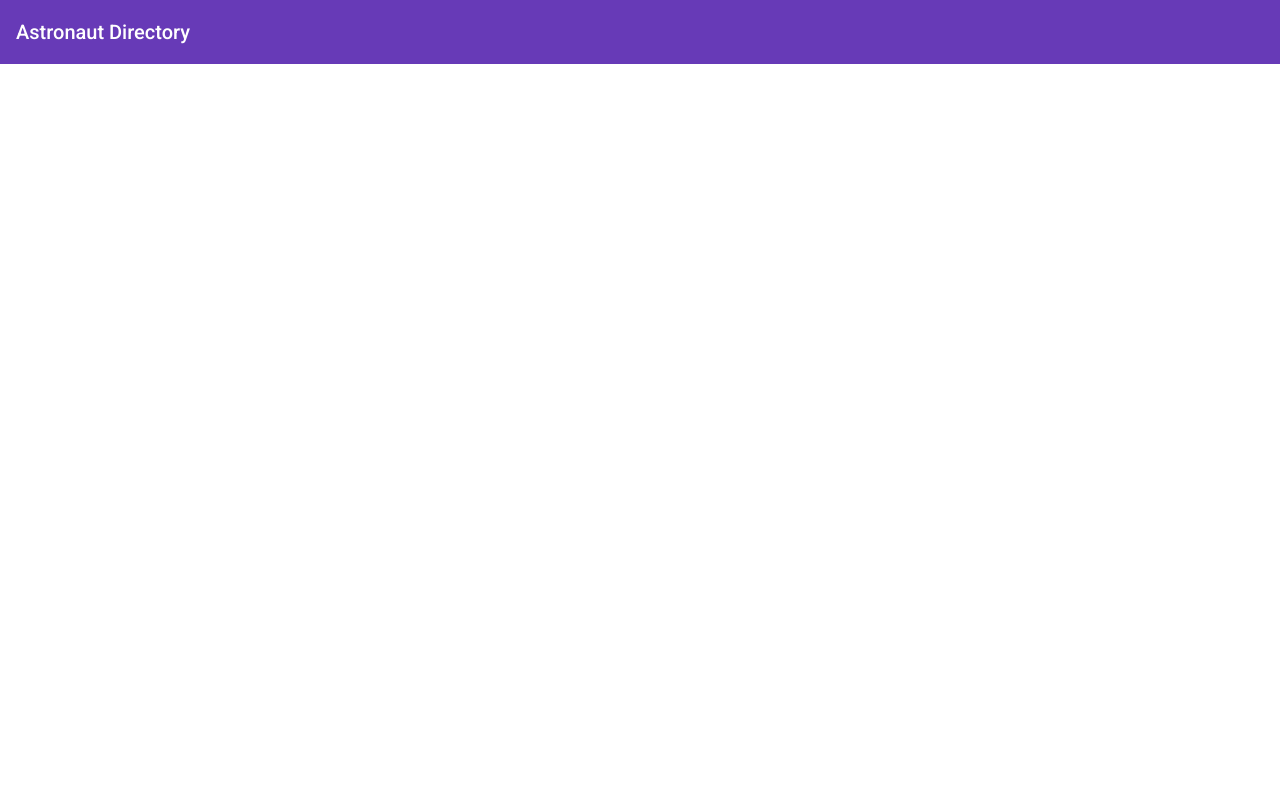
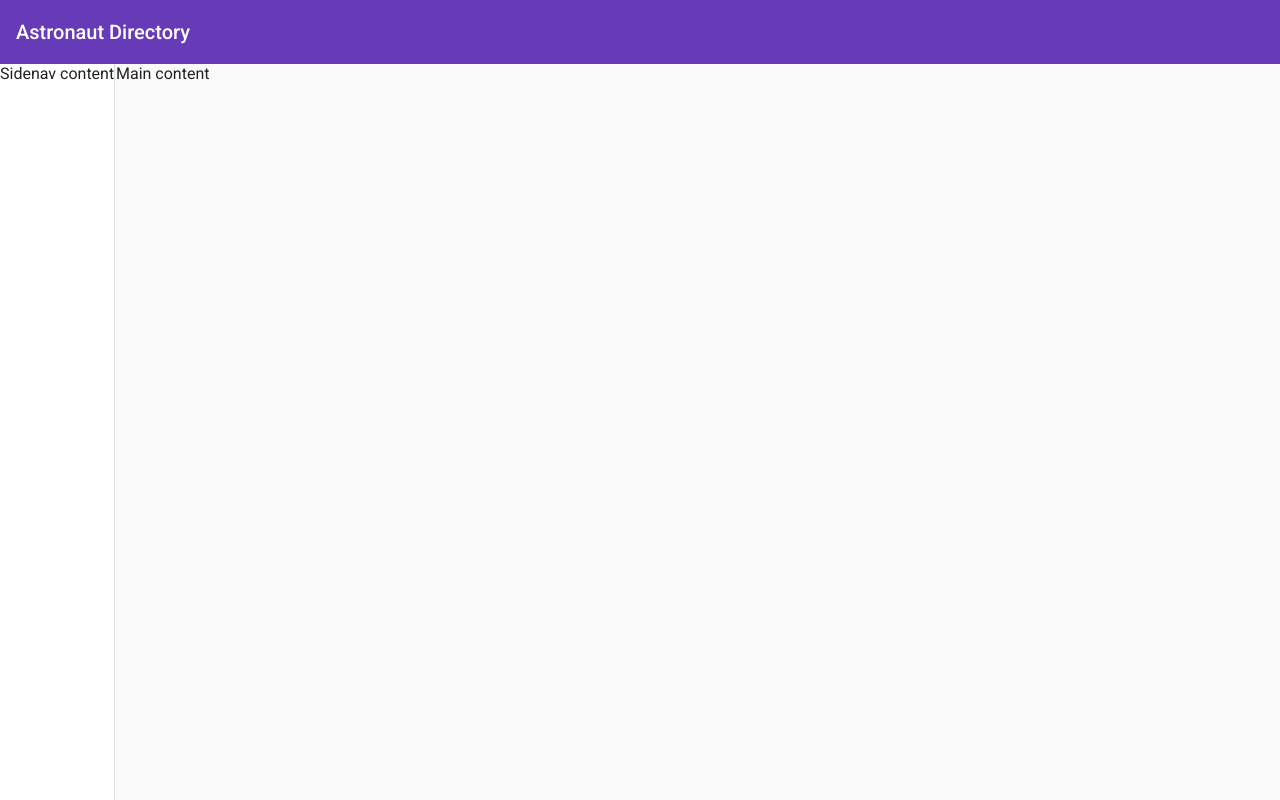
Before and after one commit to rnocc/blast-off-with-am, an Angular app: page / in a window 1280 px wide. Built offline with nearby package versions, Linux system fonts and the light colour scheme.

Commit message:
Step 2 - Add sidenav

```diff
--- a/src/app/app.component.css
+++ b/src/app/app.component.css
@@ -0,0 +1,21 @@
+:host {
+  height: 100vh;
+  display: grid;
+  grid-template: "toolbar"
+                 "page-container" 1fr;
+}
+
+h1 {
+  grid-area: title;
+}
+
+mat-toolbar {
+  grid-area: toolbar;
+  display: grid;
+  grid-template:  "title menu" auto
+  / 1fr 50px;
+}
+
+mat-sidenav-container {
+  grid-area: page-container
+}
--- a/src/app/app.component.html
+++ b/src/app/app.component.html
@@ -1,3 +1,7 @@
 <mat-toolbar color="primary">
   <h1>Astronaut Directory</h1>
 </mat-toolbar>
+<mat-sidenav-container>
+  <mat-sidenav mode="side" opened role="region">Sidenav content</mat-sidenav>
+  <mat-sidenav-content role="region">Main content</mat-sidenav-content>
+</mat-sidenav-container>
--- a/src/app/app.module.ts
+++ b/src/app/app.module.ts
@@ -2,6 +2,7 @@ import { BrowserModule } from '@angular/platform-browser';
 import { NgModule } from '@angular/core';
 import { HttpClientModule } from '@angular/common/http';
 import { MatToolbarModule } from '@angular/material/toolbar';
+import { MatSidenavModule } from '@angular/material/sidenav';
 
 import { AppComponent } from './app.component';
 import { BrowserAnimationsModule } from '@angular/platform-browser/animations';
@@ -14,7 +15,8 @@ import { BrowserAnimationsModule } from '@angular/platform-browser/animations';
     BrowserModule,
     BrowserAnimationsModule,
     HttpClientModule,
-    MatToolbarModule
+    MatToolbarModule,
+    MatSidenavModule
   ],
   providers: [],
   bootstrap: [AppComponent]
```
